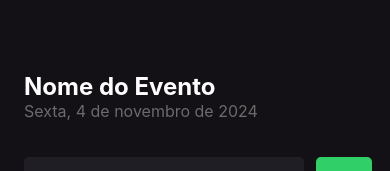
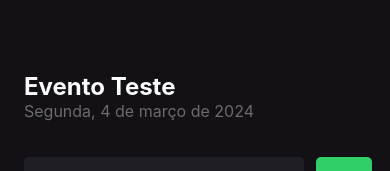
Before and after one commit to 6derick6/ImHere-App, a React Native app: screen / in a window 390 px wide. Shown: the top 171 px of the page. Built offline with nearby package versions, Linux system fonts and the light colour scheme.

Commit message:
APP encerrado

```diff
--- a/src/screens/Home/index.tsx
+++ b/src/screens/Home/index.tsx
@@ -32,8 +32,8 @@ export function Home(){
 
   return(
     <View style={styles.container}>
-      <Text style={styles.eventName}>Nome do Evento</Text>
-      <Text style={styles.eventDate}>Sexta, 4 de novembro de 2024</Text>
+      <Text style={styles.eventName}>Evento Teste</Text>
+      <Text style={styles.eventDate}>Segunda, 4 de março de 2024</Text>
 
       <View style={styles.form}>
         <TextInput
```
